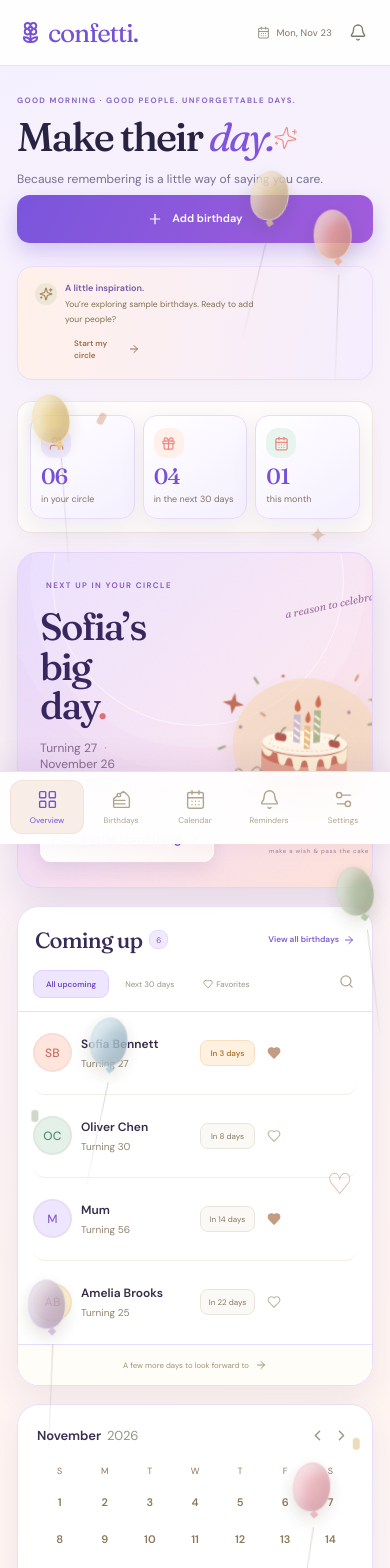
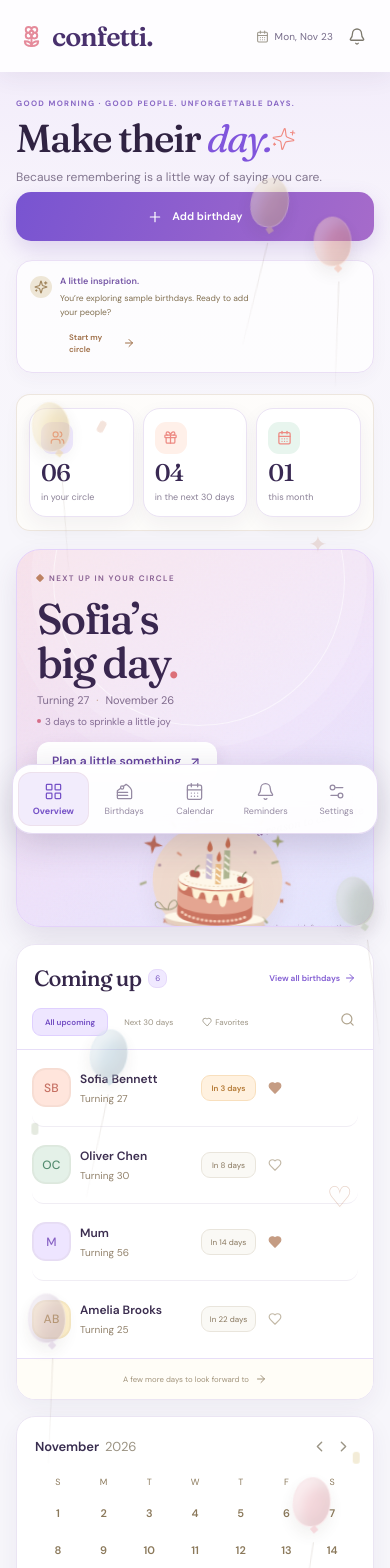
Before and after one commit to manuelrhyiel668-ai/birthday-reminder-apk-Manuel, a React (Vite) app: page / in a window 390 px wide. Shown: the top 1568 px of the page. Built offline with nearby package versions, Linux system fonts and the light colour scheme.

Commit message:
Redesign mobile Confetti interface for phones

```diff
--- a/src/styles.css
+++ b/src/styles.css
@@ -1512,3 +1512,73 @@ main { max-width:1600px; padding:46px 5.2% 44px; }
 @media(prefers-reduced-motion:reduce) {
   *,*::before,*::after { animation-duration:.01ms !important; animation-iteration-count:1 !important; scroll-behavior:auto !important; }
 }
+
+
+/* MOBILE-FIRST REDESIGN — distinct layout for phone screens */
+@media (max-width:760px) {
+  body { background:#f4f0fa !important; }
+  .app-shell { background:linear-gradient(180deg,#f1eafa 0,#f8f5fc 245px,#f7f6fb 520px) !important; }
+  .topbar {
+    height:72px !important; padding:0 20px !important;
+    background:rgba(255,255,255,.88) !important;
+    border:0 !important; box-shadow:0 5px 24px rgba(57,37,91,.07) !important;
+    backdrop-filter:blur(16px);
+  }
+  .mobile-brand { display:flex !important; align-items:center; gap:9px; font-family:var(--serif); font-size:27px !important; font-weight:600; letter-spacing:-1px; color:#49316d !important; }
+  .mobile-brand svg { color:#e58b9b; }
+  .topbar-right { gap:10px !important; }
+  .today-date { font-size:10px !important; color:#766b89 !important; }
+  .your-circle { background:#eadffc !important; color:#704eb3 !important; border-color:#fff !important; }
+  main { padding:25px 16px 112px !important; }
+  .page-heading { gap:12px !important; margin-bottom:19px !important; }
+  .page-heading>.eyebrow { font-size:9px !important; letter-spacing:2px !important; color:#8968bd !important; }
+  .page-heading h1 { font-size:39px !important; line-height:1.04 !important; letter-spacing:-1.6px !important; color:#302342 !important; }
+  .page-subtitle { margin-top:8px !important; font-size:12px !important; color:#82768f !important; }
+  .add-birthday { width:100% !important; min-height:49px !important; justify-content:center !important; border-radius:15px !important; background:linear-gradient(110deg,#7854d1,#a66bca) !important; box-shadow:0 9px 22px rgba(113,76,180,.2) !important; }
+  .sample-banner { border:1px solid #eadff5 !important; background:rgba(255,255,255,.76) !important; border-radius:16px !important; padding:13px !important; box-shadow:0 5px 18px rgba(67,43,103,.04); }
+  .circle-stats { gap:9px !important; margin:0 0 18px !important; }
+  .circle-stats>div { min-height:105px; padding:13px 11px !important; border:1px solid #ebe3f4 !important; border-radius:17px !important; background:#fff !important; box-shadow:0 7px 20px rgba(60,42,91,.055) !important; }
+  .stat-symbol { width:32px !important; height:32px !important; border-radius:11px !important; }
+  .circle-stats strong { font-size:24px !important; line-height:1 !important; color:#392953 !important; }
+  .circle-stats>div>span:last-child { font-size:9px !important; color:#8b8197 !important; }
+  .overview-grid { display:flex !important; flex-direction:column !important; gap:16px !important; }
+  .overview-main,.overview-aside { width:100% !important; }
+  .hero-card { min-height:0 !important; min-width:0; display:flex !important; flex-direction:column !important; border-radius:24px !important; padding:23px 20px 12px !important; background:linear-gradient(145deg,#f7dfe9 0%,#eee2fb 58%,#e3e6ff 100%) !important; box-shadow:0 13px 28px rgba(85,57,119,.12) !important; }
+  .hero-copy { padding:0 !important; width:100%; }
+  .hero-eyebrow { font-size:8px !important; letter-spacing:1.4px !important; color:#875f91 !important; }
+  .hero-copy h2 { font-size:clamp(38px,11vw,49px) !important; line-height:1.02 !important; margin-top:14px !important; color:#39274f !important; }
+  .hero-birthday { margin-top:8px !important; font-size:11px !important; color:#806b8d !important; }
+  .hero-countdown { margin-top:8px !important; color:#856d94 !important; }
+  .hero-button { margin-top:14px !important; border-radius:12px !important; min-height:40px !important; padding:10px 14px !important; color:#65439e !important; background:#fff !important; }
+  .hero-art { position:relative !important; width:100% !important; height:132px !important; margin:0 !important; padding:0 !important; overflow:hidden; }
+  .cake-illustration { height:150px !important; max-width:220px !important; }
+  .handwritten { top:9px !important; right:8px !important; font-size:12px !important; }
+  .hero-art-label { bottom:5px !important; right:7px !important; font-size:6px !important; }
+  .upcoming-section,.content-card,.calendar-card { border-radius:19px !important; border:1px solid #ebe5f3 !important; box-shadow:0 8px 24px rgba(55,38,86,.055) !important; }
+  .upcoming-section { margin-top:17px !important; }
+  .section-heading { padding:19px 17px 14px !important; }
+  .section-title h2 { font-size:22px !important; color:#35264a !important; }
+  .list-toolbar { padding:0 15px 12px !important; }
+  .birthday-list { padding:0 15px !important; }
+  .birthday-row { min-height:77px !important; border-bottom:1px solid #f0edf4 !important; }
+  .birthday-row:last-child { border-bottom:0 !important; }
+  .avatar { border-radius:14px !important; }
+  .person-name strong { font-size:12px !important; color:#3c2e50 !important; }
+  .countdown-pill { border-radius:9px !important; }
+  .overview-aside { display:flex !important; flex-direction:column !important; }
+  .thought-card { border-radius:20px !important; padding:23px !important; background:linear-gradient(140deg,#eee7ff,#fff0ee) !important; }
+  .thought-card>p { font-size:25px !important; }
+  .calendar-card { padding:18px !important; }
+  .mobile-nav {
+    position:fixed !important; z-index:50 !important; left:12px !important; right:12px !important; bottom:10px !important;
+    display:flex !important; justify-content:space-around !important; align-items:center !important;
+    min-height:67px !important; padding:7px 5px max(7px,env(safe-area-inset-bottom)) !important;
+    border:1px solid rgba(228,218,242,.95) !important; border-radius:20px !important;
+    background:rgba(255,255,255,.94) !important; box-shadow:0 10px 35px rgba(47,31,75,.18) !important;
+    backdrop-filter:blur(18px);
+  }
+  .mobile-nav button { min-width:0 !important; flex:1 !important; display:flex !important; flex-direction:column !important; align-items:center !important; justify-content:center !important; gap:4px !important; padding:6px 2px !important; color:#958aa3 !important; font-size:9px !important; border-radius:13px !important; }
+  .mobile-nav button.active { color:#7652c7 !important; background:#f2ecfc !important; font-weight:700 !important; }
+  .mobile-nav button svg { width:19px !important; height:19px !important; }
+  .floating-decorations { opacity:.55; pointer-events:none; }
+}
```
